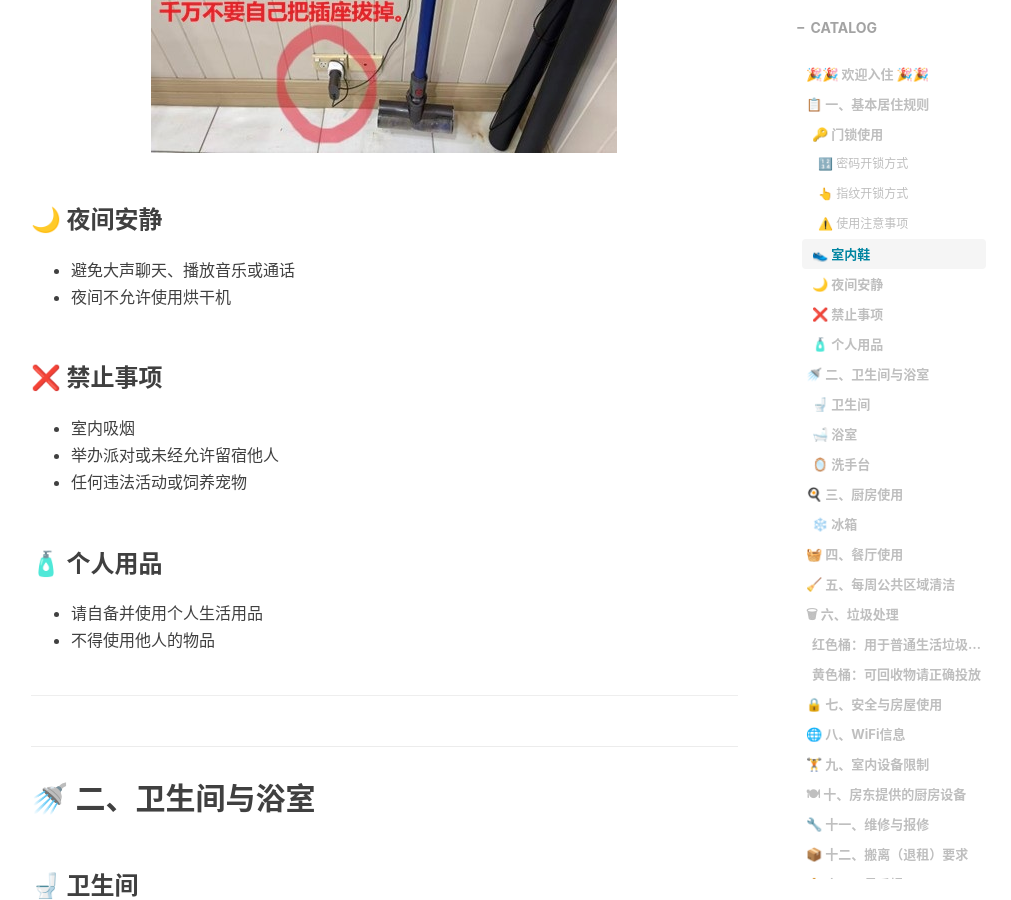
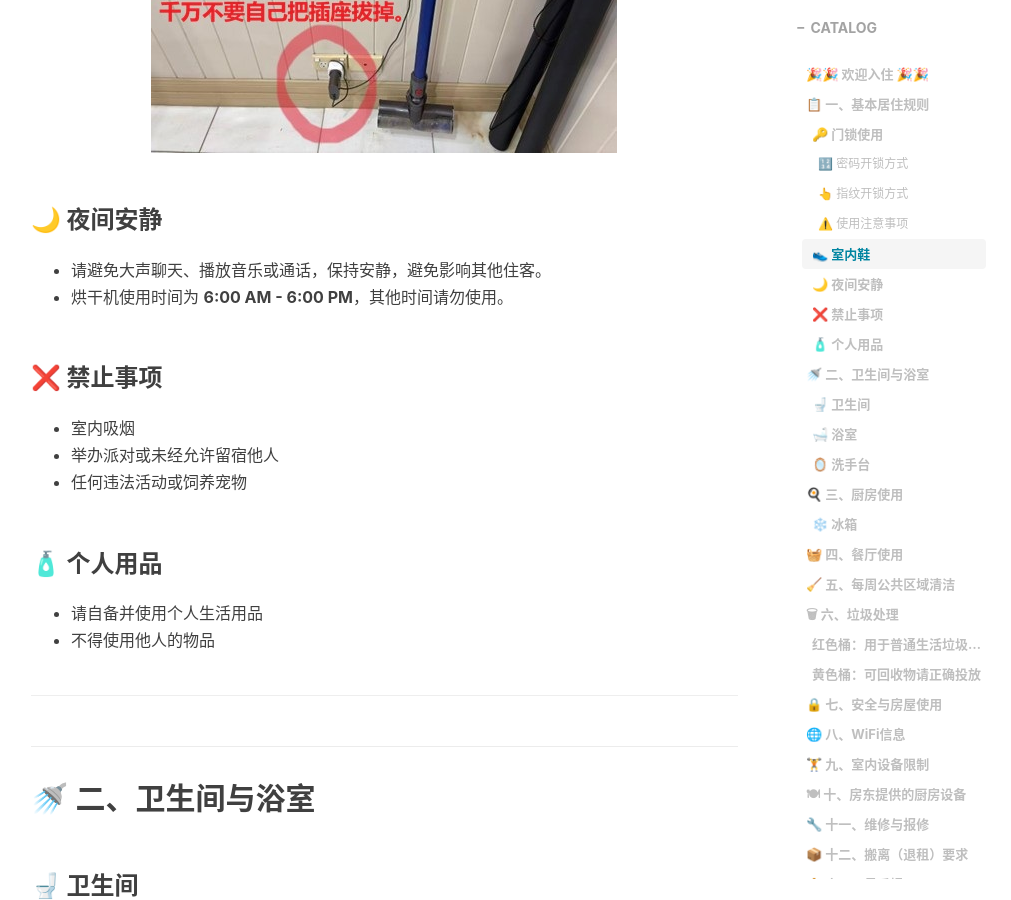
Before and after one commit to TedData/teddata.github.io, a Jekyll site: the page built from _posts/2026-03-11-TenantWelcomeGuide.md, in a window 1280 px wide and 900 px high, scrolled down 2793 px. Shown: the whole window, without its empty margins (234-1245 px from the left). Built offline with Jekyll 4.4.1, drawn with Linux system fonts in a browser that asks for light colours; nearby versions of some CDN libraries; comment, search, counter and statistics services are not loaded.

Commit message:
Update 2026-03-11-TenantWelcomeGuide.md

```diff
--- a/_posts/2026-03-11-TenantWelcomeGuide.md
+++ b/_posts/2026-03-11-TenantWelcomeGuide.md
@@ -58,8 +58,8 @@ tags:
 
 ### 🌙 夜间安静
 
-* 避免大声聊天、播放音乐或通话
-* 夜间不允许使用烘干机
+* 请避免大声聊天、播放音乐或通话，保持安静，避免影响其他住客。
+* 烘干机使用时间为 **6:00 AM - 6:00 PM**，其他时间请勿使用。
 
 ### ❌ 禁止事项
 
```
